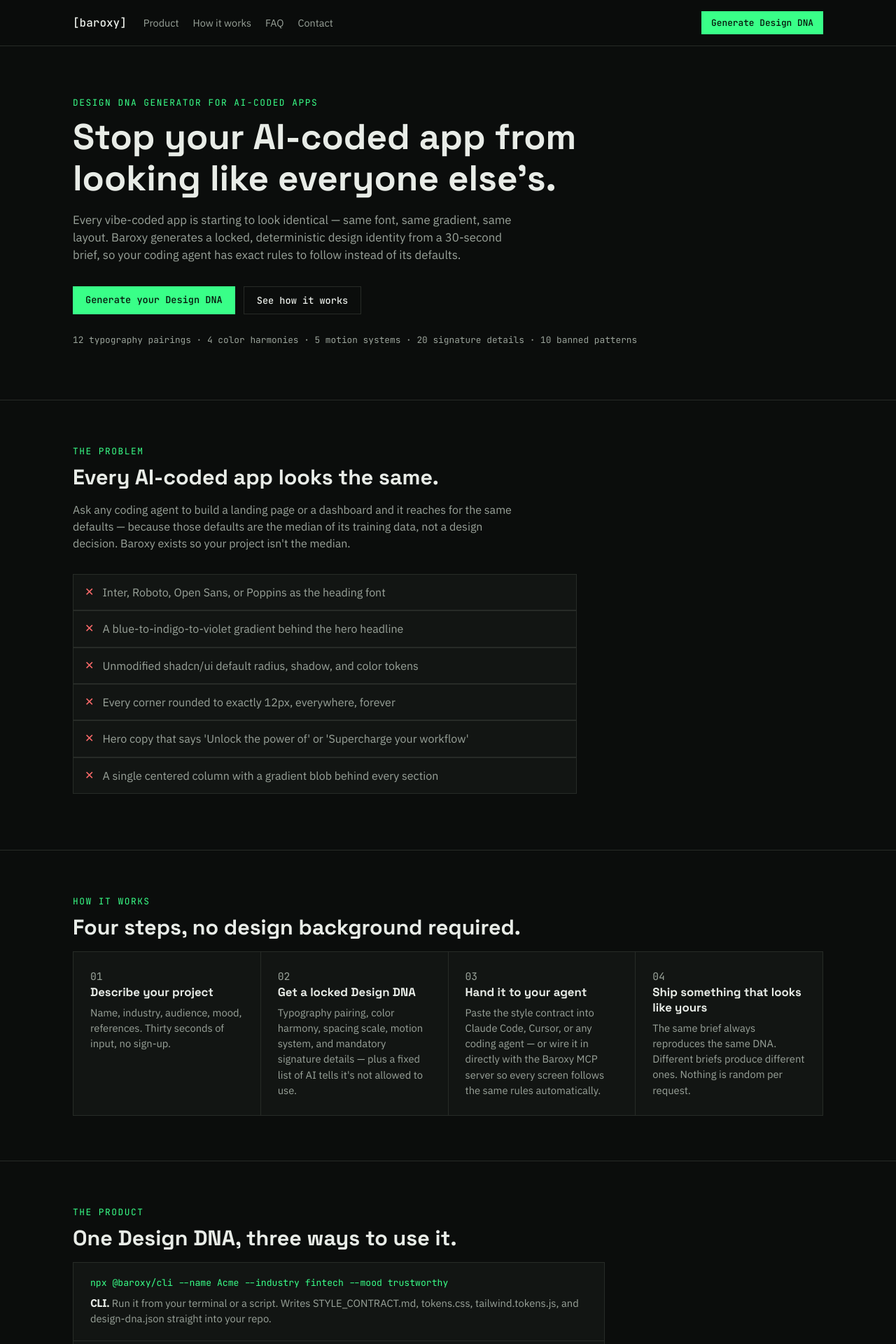
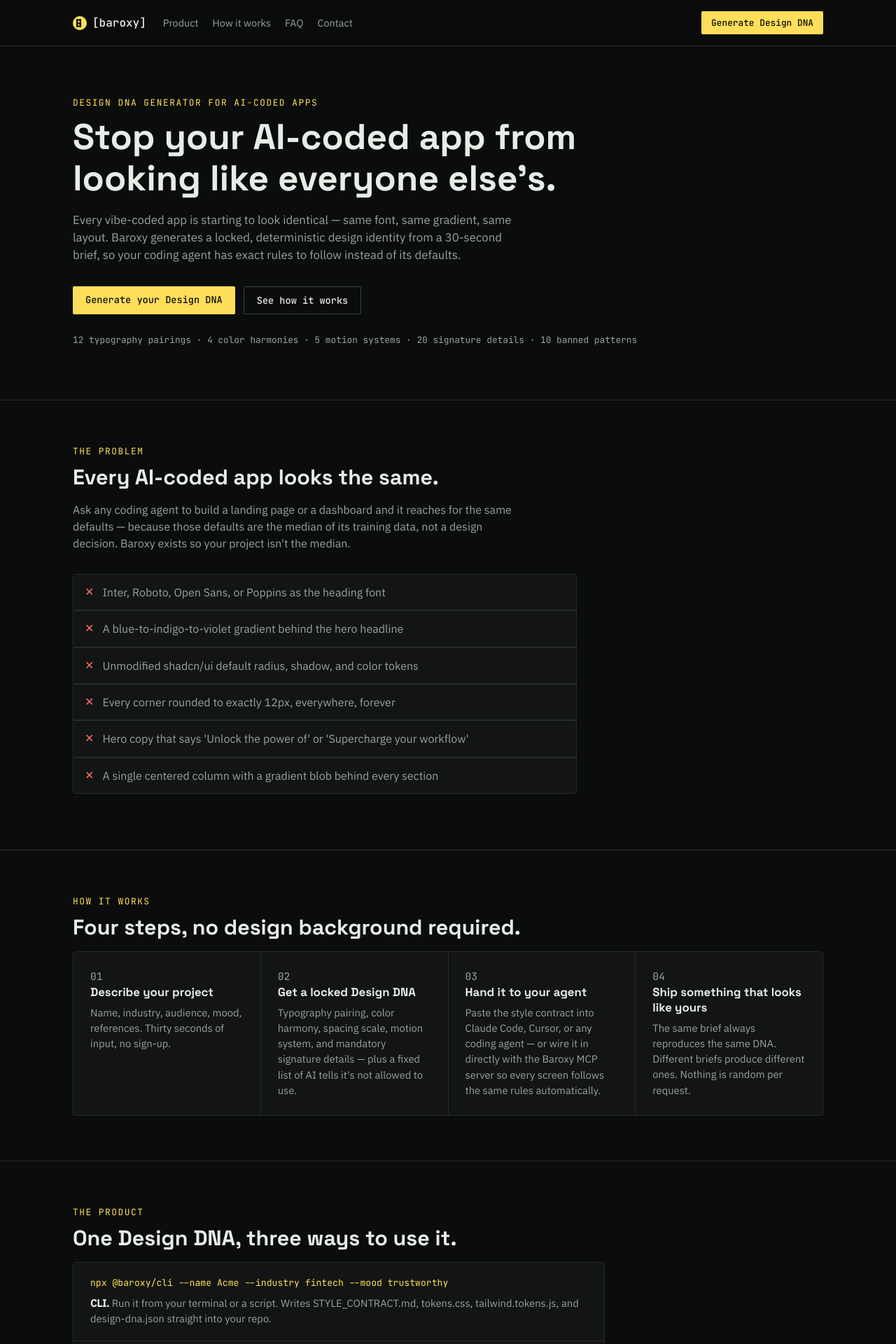
Before and after one commit to tejas249/baroxy, a Next.js app in the folder packages/web/: page / in a window 1280 px wide. Shown: the top 1920 px of the page at 70% size. Built offline with nearby package versions, Linux system fonts and the light colour scheme.

Commit message:
Apply approved brand system: yellow accent, split border/divider tokens, radius tokens, and the new badge logo (favicon + header/footer)

```diff
--- a/packages/web/app/components/SiteFooter.tsx
+++ b/packages/web/app/components/SiteFooter.tsx
@@ -5,7 +5,18 @@ export default function SiteFooter() {
     <footer className="site-footer" id="contact">
       <div className="shell-wide footer-grid">
         <div className="footer-brand">
-          <p className="logo">[baroxy]</p>
+          <p className="logo">
+            <svg viewBox="0 0 64 64" width="20" height="20" aria-hidden="true">
+              <circle cx="32" cy="32" r="32" fill="#ffde59" />
+              <rect x="16" y="14" width="7" height="36" fill="#0b0d0c" />
+              <rect x="16" y="14" width="22" height="7" fill="#0b0d0c" />
+              <rect x="31" y="14" width="7" height="16" fill="#0b0d0c" />
+              <rect x="16" y="30" width="22" height="7" fill="#0b0d0c" />
+              <rect x="31" y="30" width="7" height="20" fill="#0b0d0c" />
+              <rect x="16" y="43" width="22" height="7" fill="#0b0d0c" />
+            </svg>
+            [baroxy]
+          </p>
           <p className="footer-tagline">
             A locked design identity for every AI-coded app, so it stops looking like the last one.
           </p>
--- a/packages/web/app/components/SiteHeader.tsx
+++ b/packages/web/app/components/SiteHeader.tsx
@@ -5,6 +5,15 @@ export default function SiteHeader() {
     <header className="site-header">
       <div className="shell-wide site-header-inner">
         <Link href="/" className="logo">
+          <svg viewBox="0 0 64 64" width="20" height="20" aria-hidden="true">
+            <circle cx="32" cy="32" r="32" fill="#ffde59" />
+            <rect x="16" y="14" width="7" height="36" fill="#0b0d0c" />
+            <rect x="16" y="14" width="22" height="7" fill="#0b0d0c" />
+            <rect x="31" y="14" width="7" height="16" fill="#0b0d0c" />
+            <rect x="16" y="30" width="22" height="7" fill="#0b0d0c" />
+            <rect x="31" y="30" width="7" height="20" fill="#0b0d0c" />
+            <rect x="16" y="43" width="22" height="7" fill="#0b0d0c" />
+          </svg>
           [baroxy]
         </Link>
         <nav className="site-nav">
--- a/packages/web/app/globals.css
+++ b/packages/web/app/globals.css
@@ -3,11 +3,22 @@
 :root {
   --bg: #0b0d0c;
   --surface: #121513;
-  --border: #272b27;
+  --surface-raised: #171b18;
+  --divider: #272b27;
+  --border: #3a423a;
   --text: #e8ece7;
   --text-dim: #9aa39a;
-  --accent: #39ff88;
+  --text-faint: #70786f;
+  --accent: #ffde59;
+  --accent-ink: #0b0d0c;
+  --accent-muted: #332b0a;
+  --secondary: #ff8a3d;
+  --secondary-ink: #1a0d00;
   --danger: #ff6b6b;
+  --warning: #ffb347;
+  --success: #39ff88;
+  --radius-sm: 2px;
+  --radius-md: 4px;
   --font-heading: "Space Grotesk", sans-serif;
   --font-body: "IBM Plex Sans", sans-serif;
   --font-mono: "JetBrains Mono", monospace;
@@ -82,7 +93,7 @@ a {
 /* ---- Site header ---- */
 
 .site-header {
-  border-bottom: 1px solid var(--border);
+  border-bottom: 1px solid var(--divider);
   position: sticky;
   top: 0;
   background: rgba(11, 13, 12, 0.9);
@@ -99,6 +110,9 @@ a {
 }
 
 .logo {
+  display: inline-flex;
+  align-items: center;
+  gap: 8px;
   font-family: var(--font-mono);
   font-weight: 500;
   color: var(--text);
@@ -125,8 +139,9 @@ a {
 
 .cta-button {
   background: var(--accent);
-  color: #06140a;
+  color: var(--accent-ink);
   border: none;
+  border-radius: var(--radius-sm);
   padding: 10px 18px;
   font-family: var(--font-mono);
   font-weight: 500;
@@ -151,7 +166,7 @@ a {
 
 .marketing-hero {
   padding: 72px 0 64px;
-  border-bottom: 1px solid var(--border);
+  border-bottom: 1px solid var(--divider);
 }
 
 .marketing-hero h1 {
@@ -182,7 +197,7 @@ a {
 
 .section {
   padding: 64px 0;
-  border-bottom: 1px solid var(--border);
+  border-bottom: 1px solid var(--divider);
 }
 
 .section h2 {
@@ -200,8 +215,10 @@ a {
   padding: 0;
   display: grid;
   gap: 2px;
-  background: var(--border);
-  border: 1px solid var(--border);
+  background: var(--divider);
+  border: 1px solid var(--divider);
+  border-radius: var(--radius-md);
+  overflow: hidden;
   max-width: 720px;
 }
 
@@ -225,8 +242,10 @@ a {
   display: grid;
   grid-template-columns: repeat(auto-fit, minmax(220px, 1fr));
   gap: 1px;
-  background: var(--border);
-  border: 1px solid var(--border);
+  background: var(--divider);
+  border: 1px solid var(--divider);
+  border-radius: var(--radius-md);
+  overflow: hidden;
 }
 
 .step {
@@ -257,8 +276,10 @@ a {
 .product-grid {
   display: grid;
   gap: 1px;
-  background: var(--border);
-  border: 1px solid var(--border);
+  background: var(--divider);
+  border: 1px solid var(--divider);
+  border-radius: var(--radius-md);
+  overflow: hidden;
   max-width: 760px;
 }
 
@@ -290,8 +311,10 @@ a {
 .faq-list {
   display: grid;
   gap: 1px;
-  background: var(--border);
-  border: 1px solid var(--border);
+  background: var(--divider);
+  border: 1px solid var(--divider);
+  border-radius: var(--radius-md);
+  overflow: hidden;
   max-width: 760px;
 }
 
@@ -392,7 +415,7 @@ a {
 }
 
 .footer-bottom {
-  border-top: 1px solid var(--border);
+  border-top: 1px solid var(--divider);
   padding: 20px 24px;
   color: var(--text-dim);
   font-size: 0.78rem;
@@ -420,6 +443,7 @@ a {
   gap: 16px;
   padding: 24px;
   border: 1px solid var(--border);
+  border-radius: var(--radius-md);
   background: var(--surface);
   margin-bottom: 40px;
 }
@@ -434,10 +458,15 @@ a {
 .brief-form input {
   background: var(--bg);
   border: 1px solid var(--border);
+  border-radius: var(--radius-sm);
   color: var(--text);
   padding: 10px 12px;
   font-family: var(--font-body);
   font-size: 0.95rem;
+}
+
+.brief-form input::placeholder {
+  color: var(--text-faint);
 }
 
 .brief-form input:focus {
@@ -450,8 +479,9 @@ a {
 .downloads button,
 .motion-demo {
   background: var(--accent);
-  color: #06140a;
+  color: var(--accent-ink);
   border: none;
+  border-radius: var(--radius-sm);
   padding: 12px 20px;
   font-family: var(--font-mono);
   font-weight: 500;
@@ -479,13 +509,14 @@ a {
   font-family: var(--font-mono);
   font-size: 1rem;
   color: var(--accent);
-  border-bottom: 1px solid var(--border);
+  border-bottom: 1px solid var(--divider);
   padding-bottom: 12px;
   margin: 0;
 }
 
 .block {
   border: 1px solid var(--border);
+  border-radius: var(--radius-md);
   padding: 20px;
   background: var(--surface);
 }
@@ -512,6 +543,7 @@ a {
   width: 72px;
   height: 48px;
   border: 1px solid var(--border);
+  border-radius: var(--radius-sm);
 }
 
 .swatch code {
```
Also changed, not shown: packages/web/app/icon.svg (added).
